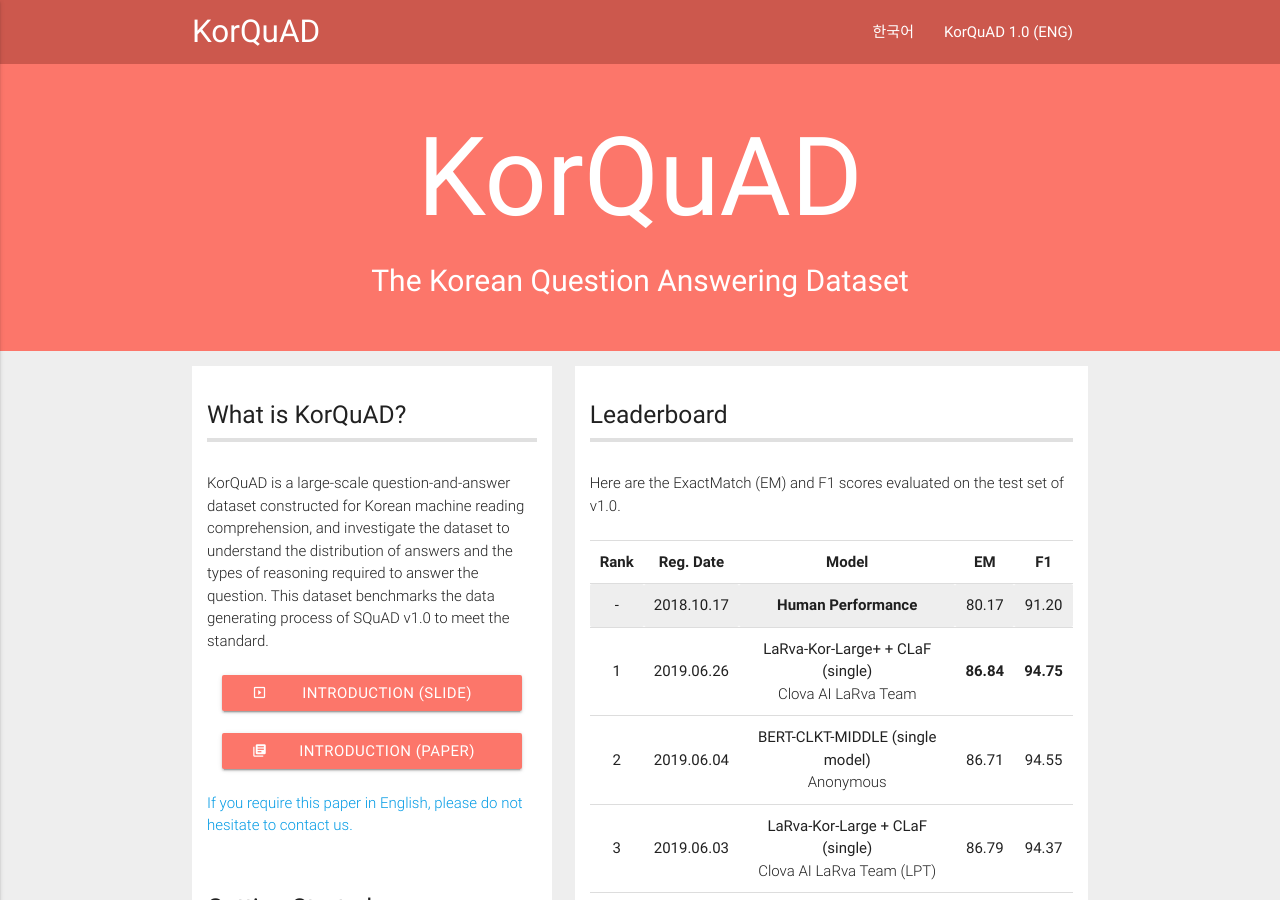
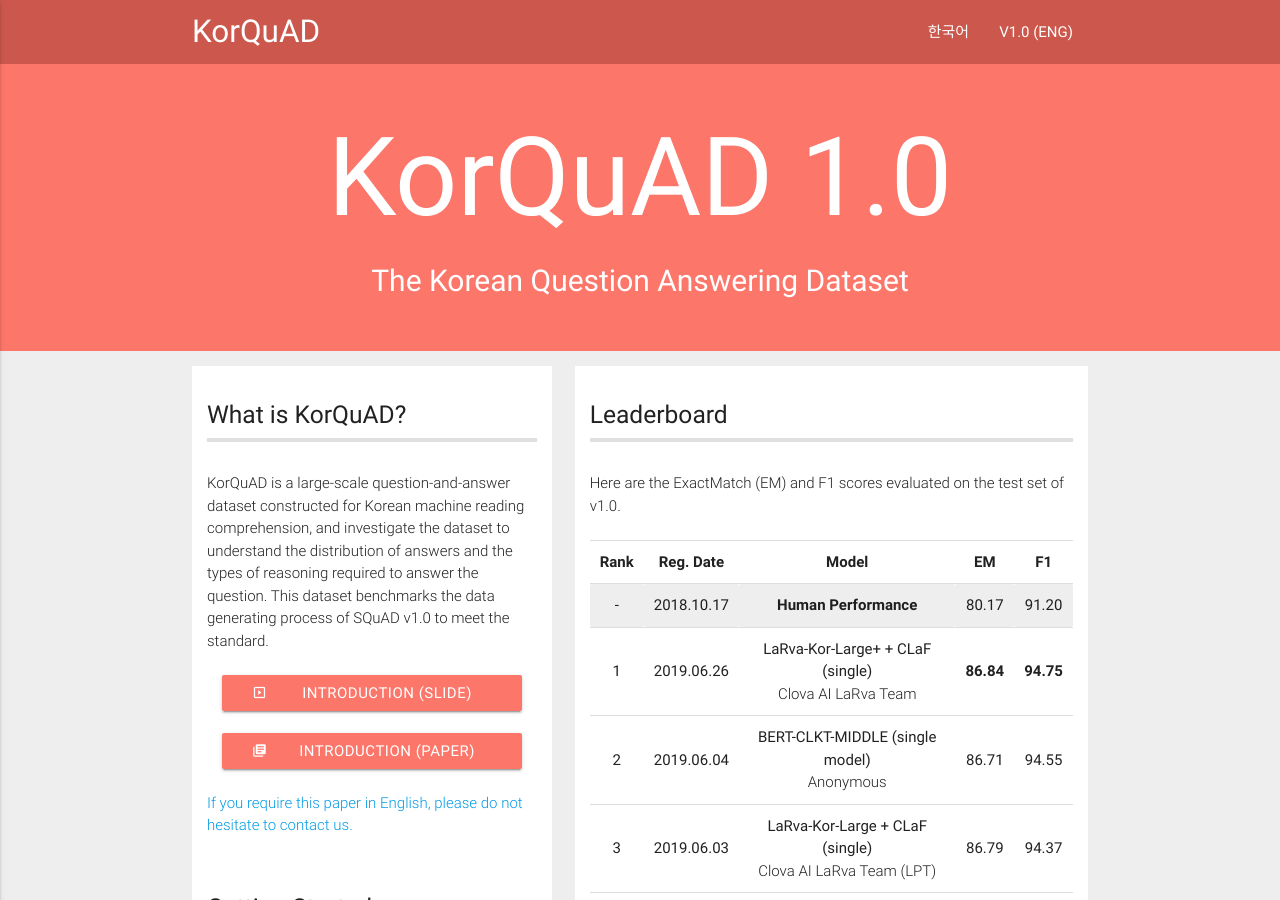
Before and after one commit to korquad/korquad.github.io, a Jekyll site: the page built from category/v1.0_english.html, in a window 1280 px wide and 900 px high. Built offline with Jekyll 4.4.1, drawn with Linux system fonts in a browser that asks for light colours.

Commit message:
Update and rename V1.0_ENG.html to v1.0_english.html

```diff
--- a/category/V1.0_ENG.html
+++ b/category/v1.0_english.html
@@ -1,6 +1,6 @@
 ---
 layout: default
-title: KorQuAD 1.0 (ENG)
+title: V1.0 (ENG)
 ---
 
 <!DOCTYPE html>
@@ -45,7 +45,7 @@
     <div class="cover" style="background-color:#fc766aff">
     <div class="container">
       <br>
-      <h1 class="header center white-text" style="font-size: 7.3em">KorQuAD</h1>
+      <h1 class="header center white-text" style="font-size: 7.3em">KorQuAD 1.0</h1>
       <h5 class="header center white-text" style="font-size: 2em"><p>The Korean Question Answering Dataset</p></h5>
       <br><br>
     </div>
```
Also changed, not shown: other parts of category/v1.0_english.html (+1 -1 lines).
